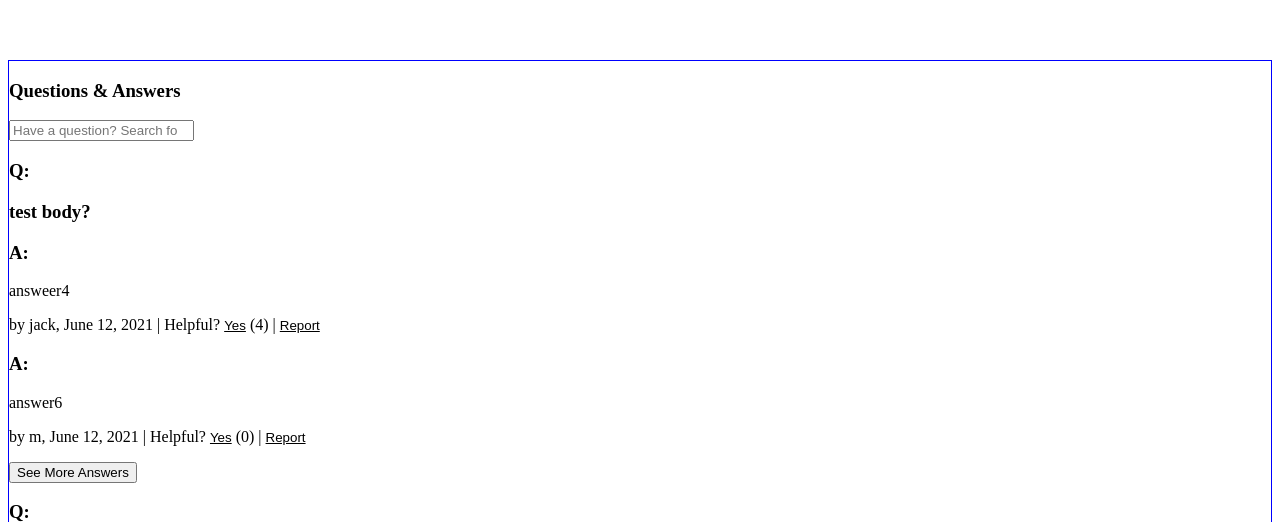
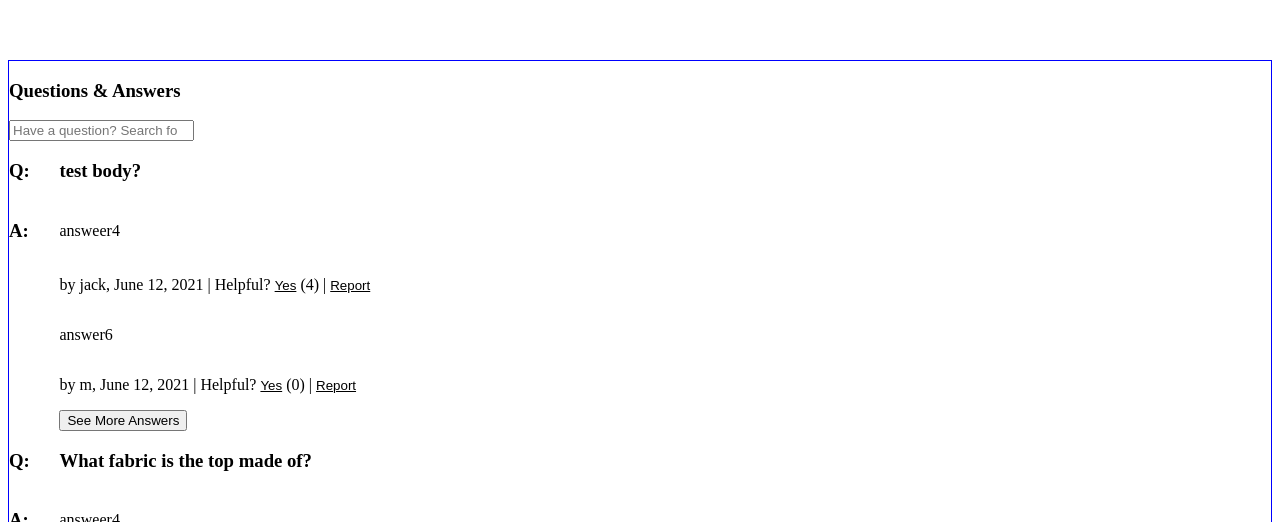
Before and after one commit to cloudcollective/FEC, a React app: page / in a window 1280 px wide. Shown: the part 278-800 px from the top of the page. Built offline with nearby package versions, Linux system fonts and the light colour scheme; no server answers; the HTML template or start-up script is replaced by a standard one.

Commit message:
Add grid layout to QuestionAndEntry component

```diff
--- a/client/src/qa/components/QuestionAndAnswerEntry.jsx
+++ b/client/src/qa/components/QuestionAndAnswerEntry.jsx
@@ -1,6 +1,6 @@
 import React, { useState, useEffect } from 'react';
 import PropTypes from 'prop-types';
-// import styled from 'styled-components';
+import styled from 'styled-components';
 import QuestionEntry from './QuestionEntry';
 import AnswerEntry from './AnswerEntry';
 
@@ -16,23 +16,39 @@ const QuestionAndAnswerEntry = ({ question, answers }) => {
   }, [slicer]);
 
   return (
-    <div>
+    <StyledContainer>
       <QuestionEntry question={question} />
-      {currentAnswers.map((answer) => (
-        <AnswerEntry key={answer.answer_id} answer={answer} />
+      {currentAnswers.map((answer, index) => (
+        <AnswerEntry
+          first={index === 0}
+          key={answer.answer_id}
+          answer={answer}
+        />
       ))}
       {showMoreAnswers()
         && (
+          <SecondCol>
             <button
               onClick={() => setSlice((prevSlicer) => prevSlicer + 2)}
               type="button"
             >
               See More Answers
             </button>
+          </SecondCol>
         )}
-    </div>
+    </StyledContainer>
   );
 };
+
+const StyledContainer = styled.div`
+  display: grid;
+  grid-template-columns: 0.5fr 10fr 2fr;
+  align-items: center;
+`;
+
+const SecondCol = styled.div`
+  grid-column: 2 / span 1;
+`;
 
 QuestionAndAnswerEntry.propTypes = {
   question: PropTypes.shape({
```
Lines whose indentation alone changed are shown as unchanged.
